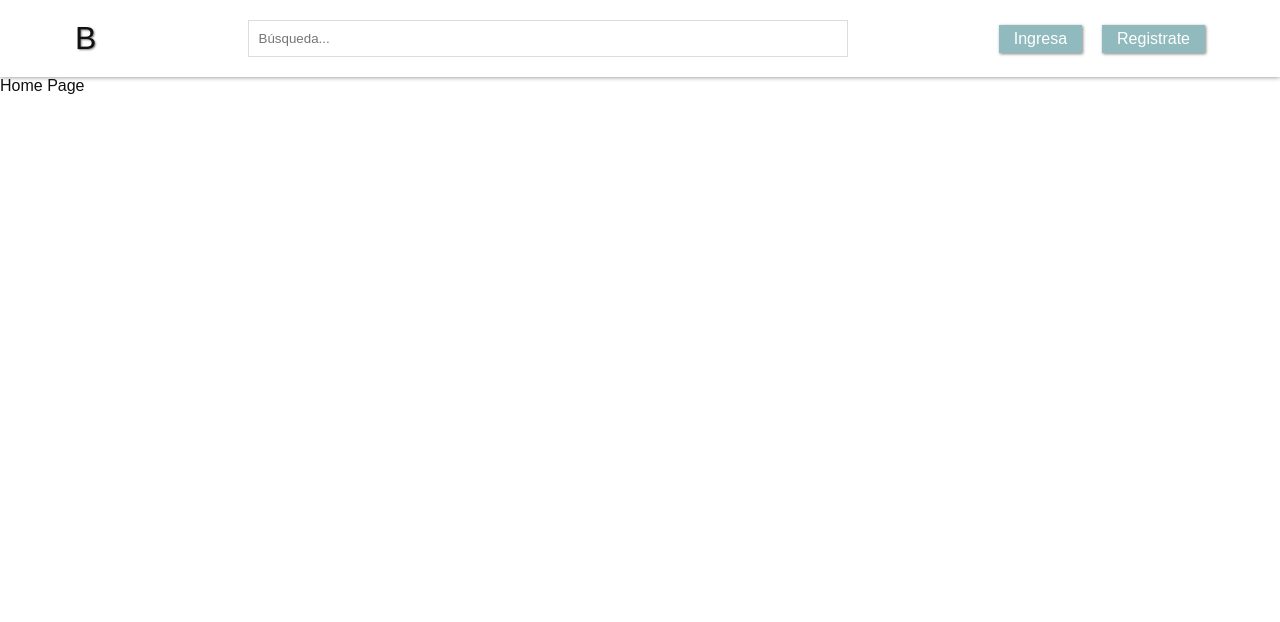
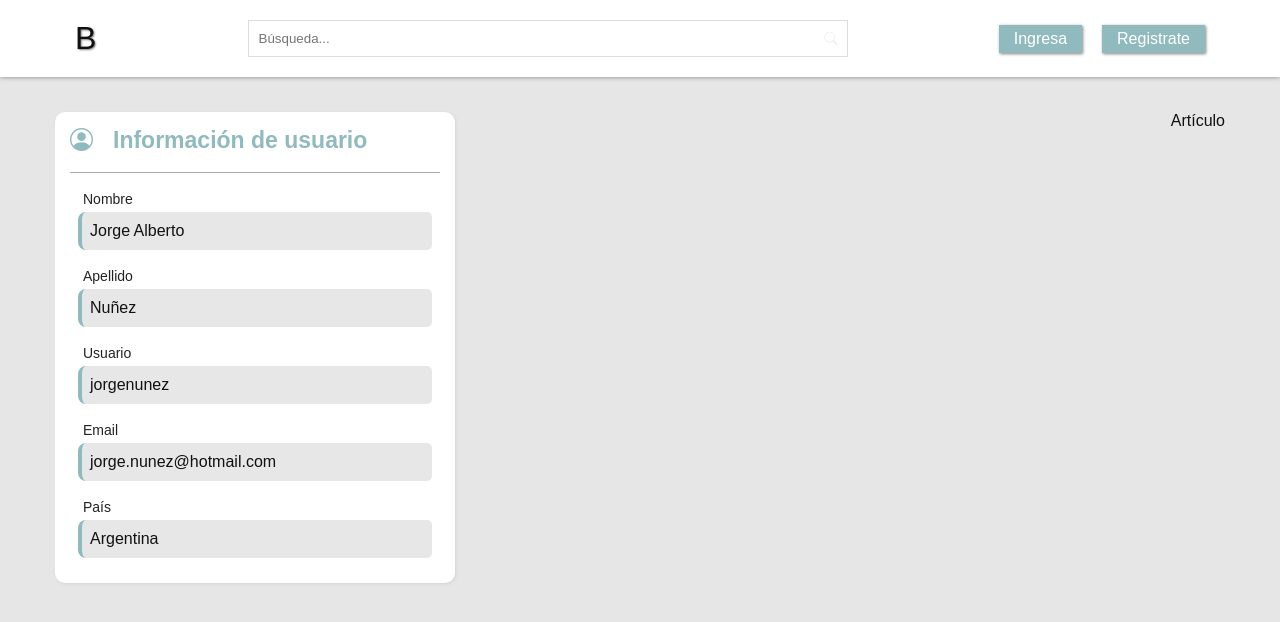
Before and after one commit to nunezjorgepy/blog-trainee, a React (Vite) app: page /user/jorgenunez in a window 1280 px wide. Shown: the top 622 px of the page. Built offline with nearby package versions, Linux system fonts and the light colour scheme; a web font is replaced by a local one.

Commit message:
Crea la información del usuario en su página (html y css)

```diff
--- a/src/Components/ArticlePreview/ArticlePreview.css
+++ b/src/Components/ArticlePreview/ArticlePreview.css
@@ -9,6 +9,7 @@
     margin: auto;
     overflow: hidden;
     width: 90%;
+    background-color: var(--neutral--100);
 }
 .preview_title{
     background-color: var(--btn-primary-bg-color);
--- a/src/Components/Header/HeaderComponent.css
+++ b/src/Components/Header/HeaderComponent.css
@@ -3,6 +3,7 @@ header{
     display: flex;
     justify-content: center;
     box-shadow: 0 0 5px gray;
+    background-color: var(--neutral--000);
 }
 
 .h_width{
--- a/src/Components/SignUpForm/SignUpForm.css
+++ b/src/Components/SignUpForm/SignUpForm.css
@@ -18,7 +18,7 @@ TODO:
 }
 
 .form_container{
-    background-color: var(--neutral--100);
+    background-color: var(--neutral--000);
     border-radius: 10px;
     overflow: hidden;
     width: min(600px, 95%);
@@ -42,6 +42,7 @@ TODO:
 }
 .form_header_span{
     font-size: 14px;
+    color: var(--neutral--100);
 }
 
 .form_body{
--- a/src/Components/SignUpForm/SignUpForm.jsx
+++ b/src/Components/SignUpForm/SignUpForm.jsx
@@ -98,7 +98,7 @@ function SignUpForm(props) {
                     <div className="form_header">
                         <h2 className="form_header_title">
                             <i className="bi bi-person-plus"></i>
-                            <span>Crear Cuenta</span>
+                            <span className='form_header_span'>Crear Cuenta</span>
                         </h2>
                         <span className="form_header_span">Ingresa a nuestra comunidad</span>
                     </div>
--- /dev/null
+++ b/src/Components/UserInfo/UserInfo.css
@@ -0,0 +1,44 @@
+
+.user_info{
+    width: 400px;
+    background-color: var(--neutral--000);
+    box-shadow: 1px 1px 3px var(--neutral--300-opacity);
+    padding: 15px 15px 25px;
+    border-radius: 10px;
+}
+.user_info_title{
+    display: flex;
+    gap: 20px;
+    font-size: 23px;
+    color: var(--btn-primary-bg-color);
+    border-bottom: 1px solid var(--neutral--300);
+    padding-bottom: 18px;
+    margin-bottom: 18px;
+}
+.user_info_title i{
+    color: var(--btn-primary-bg-color);
+}
+.user_info_container{
+    display: flex;
+    flex-direction: column;
+    gap: 18px;
+}
+.user_info_group{
+    display: flex;
+    flex-direction: column;
+    gap: 5px;
+    padding: 0 8px;
+}
+.user_info_span{
+    font-size: 14px;
+    color: var(--neutral--800);
+    padding-left: 5px;
+}
+.user_info_field_text{
+    background-color: var(--neutral--300-opacity);
+    padding: 10px 8px;
+    border-left: 4px solid var(--btn-primary-bg-color);
+    border-radius: 5px;
+    border-top-left-radius: 8px;
+    border-bottom-left-radius: 8px;
+}
--- /dev/null
+++ b/src/Components/UserInfo/UserInfo.jsx
@@ -0,0 +1,46 @@
+import './UserInfo.css'
+
+function UserInfo() {
+    return (
+        <div className='user_info'>
+            <h3 className="user_info_title title">
+                <i className="bi bi-person-circle"></i>
+                Información de usuario
+            </h3>
+            <div className="user_info_container">
+                <div className="user_info_group">
+                    <span className="user_info_span">Nombre</span>
+                    <div className="user_info_field_text">
+                        Jorge Alberto
+                    </div>
+                </div>
+                <div className="user_info_group">
+                    <span className="user_info_span">Apellido</span>
+                    <div className="user_info_field_text">
+                        Nuñez
+                    </div>
+                </div>
+                <div className="user_info_group">
+                    <span className="user_info_span">Usuario</span>
+                    <div className="user_info_field_text">
+                        jorgenunez
+                    </div>
+                </div>
+                <div className="user_info_group">
+                    <span className="user_info_span">Email</span>
+                    <div className="user_info_field_text">
+                        jorge.nunez@hotmail.com
+                    </div>
+                </div>
+                <div className="user_info_group">
+                    <span className="user_info_span">País</span>
+                    <div className="user_info_field_text">
+                        Argentina
+                    </div>
+                </div>
+            </div>
+        </div>
+    )
+}
+
+export default UserInfo
--- a/src/index.css
+++ b/src/index.css
@@ -4,11 +4,12 @@
 :root{
   /* Colores */
   --neutral--000: #fff;
-  --neutral--100: #fdfdfd;
+  --neutral--100: #EEE;
 
   --neutral--300: #aaa;
   --neutral--300-opacity: #aaaaaa49;
 
+  --neutral--800: #222;
   --neutral--900: #111;
 
 
@@ -37,6 +38,9 @@
   box-sizing: border-box;
   font-family: "Science Gothic", sans-serif;
   color: var(--neutral--900);
+}
+body{
+  background-color: var(--neutral--300-opacity);
 }
 main{
   display: flex;
--- /dev/null
+++ b/src/pages/UserPage/UserPage.css
@@ -0,0 +1,10 @@
+
+
+.section_max_width{
+    width: min(var(--max-width), 95%);
+    margin: 20px auto 0;
+}
+.user_info_flex{
+    display: flex;
+    justify-content: space-between;
+}
--- a/src/pages/UserPage/UserPage.jsx
+++ b/src/pages/UserPage/UserPage.jsx
@@ -1,13 +1,26 @@
 // Momentaneamente para ver si el useNavigate funciona correctamente.
-
-import { Link } from "react-router"
+import './UserPage.css'
 import HeaderComponent from "../../Components/Header/HEaderComponent"
+import UserInfo from "../../Components/UserInfo/UserInfo"
 
 function UserPage() {
     return (
-        <div>
+        <div className="whole_page_flex">
             <HeaderComponent />
-            <Link to={'/'}>Home Page</Link>
+            <main className="user_main">
+                <section className="user_page_section">
+                    {/* Section width */}
+                    <div className="section_max_width">
+                        {/* Display: flex */}
+                        <div className="user_info_flex">
+                            <UserInfo />
+                            <div className="user_info_articles">
+                                Artículo
+                            </div>
+                        </div>
+                    </div>
+                </section>
+            </main>
         </div>
     )
 }
```
